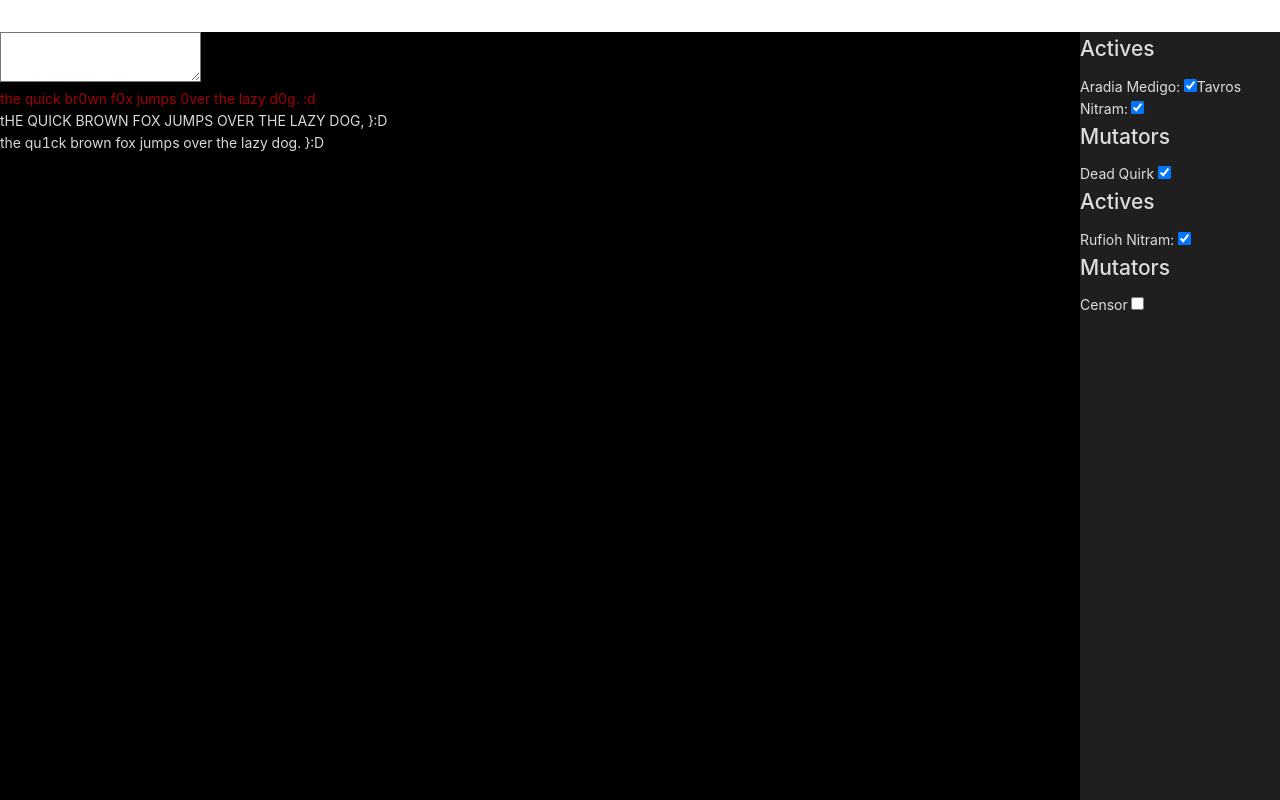
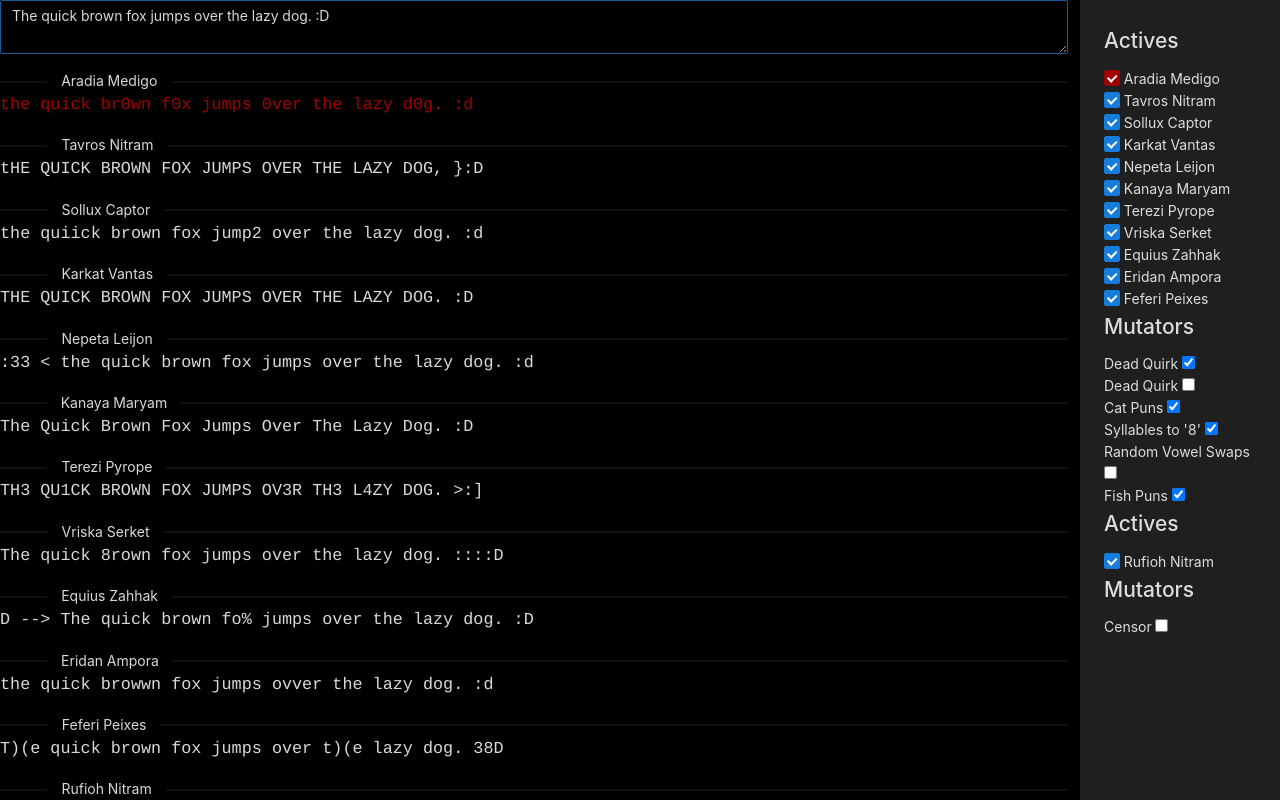
Before and after one commit to MergeCommits/Homestuck-Quirk-Generator, a React (Create React App) app: page / in a window 1280 px wide. Shown: the top 800 px of the page. Built offline with nearby package versions, Linux system fonts and the light colour scheme.

Commit message:
Started styling quirk boxes and checkboxes.

```diff
--- a/package.json
+++ b/package.json
@@ -32,6 +32,7 @@
         "lint": "eslint \"src/**/*.ts\""
     },
     "dependencies": {
+        "@gabrielfins/ripple-effect": "^1.0.3",
         "@types/jest": "^26.0.15",
         "@types/node": "^12.0.0",
         "@types/react": "^17.0.0",
--- a/src/App.css
+++ b/src/App.css
@@ -7,3 +7,11 @@
     /*text-align: center;*/
     /*min-height: 100vh;*/
 }
+
+/*
+    When focused, Ant Design checkboxes' borders highlight.
+    Revert that feature here.
+ */
+.ant-checkbox-input:focus + .ant-checkbox-inner {
+    border-color: #434343
+}
--- a/src/color-codes/color-mixins.scss
+++ b/src/color-codes/color-mixins.scss
@@ -2,6 +2,33 @@
     :root {
         --#{$identifier}-color: #a10000;
     }
+
+    .#{$identifier}-checkbox {
+        .ripple {
+            background-color: var(--#{$identifier}-color);
+            opacity: .32;
+        }
+
+        // Change Ant Design checkbox background.
+        .ant-checkbox-checked {
+            .ant-checkbox-inner {
+                border-color: var(--#{$identifier}-color);
+                background-color: var(--#{$identifier}-color);
+            }
+        }
+
+        // Change hover border.
+        .ant-checkbox, .ant-checkbox-checked {
+            &:hover .ant-checkbox-inner {
+                border-color: var(--#{$identifier}-color);
+            }
+        }
+
+        // Change hover border part 2 (when checked).
+        .ant-checkbox-checked:after {
+            border-color: var(--#{$identifier}-color);
+        }
+    }
 }
 
 @include generate-colors("aradia-medigo");
--- a/src/components/JMain.tsx
+++ b/src/components/JMain.tsx
@@ -8,10 +8,12 @@ import Quirk from "quirks/Quirk";
 import QuirkMutator from "quirks/QuirkMutator";
 
 import "color-codes/color-mixins.scss";
+import "@gabrielfins/ripple-effect";
 
-import { Layout } from "antd";
+import { Input, Layout } from "antd";
 import NavBar from "components/responsive-sidebar/NavBar/NavBar";
 import SideBar from "components/responsive-sidebar/SideBar/SideBar";
+import RippleCheckbox from "components/primitives/RippleCheckbox";
 
 interface JMainStates {
     inputText: string
@@ -113,9 +115,11 @@ export default class JMain extends React.Component<unknown, JMainStates> {
             const key = quirkKey + "-active";
 
             items.push(
-                <label key={key}>
-                    {quirk.name}: <input type={"checkbox"} checked={quirkIsActive} onChange={() => this.toggleHandler(quirkKey)}/>
-                </label>);
+                <RippleCheckbox key={key} label={quirk.name} checked={quirkIsActive}
+                    additionalClasses={`${quirk.identifier}-checkbox`}
+                    onToggle={() => this.toggleHandler(quirkKey)}
+                />
+            );
         }
 
         return (
@@ -142,24 +146,31 @@ export default class JMain extends React.Component<unknown, JMainStates> {
         );
     }
 
-    public render(): JSX.Element {
+    private renderSidebar(): JSX.Element {
         const categoryRenders = [];
         for (const category of this.categories) {
             categoryRenders.push(this.renderCategory(category));
         }
 
-        const sidebar = categoryRenders;
+        return (
+            <React.Fragment>
+                {categoryRenders}
+            </React.Fragment>
+        );
+    }
+
+    public render(): JSX.Element {
+        const sidebar = this.renderSidebar();
 
         return (
             <React.Fragment>
-                <NavBar menu={sidebar} />
+                <NavBar menu={sidebar}/>
                 <Layout>
                     <Layout.Content className="content">
-
-                        <textarea onChange={event => this.inputTextHandler(event.target.value)} defaultValue={this.defaultText}/>
+                        <Input.TextArea onChange={event => this.inputTextHandler(event.target.value)} defaultValue={this.defaultText}/>
                         {this.renderQuirks()}
                     </Layout.Content>
-                    <SideBar menu={sidebar} />
+                    <SideBar menu={sidebar}/>
                 </Layout>
             </React.Fragment>
         );
--- /dev/null
+++ b/src/components/primitives/RippleCheckbox.tsx
@@ -0,0 +1,25 @@
+import React from "react";
+import { Checkbox } from "antd";
+
+type OnToggleHandler = () => void;
+
+type JCheckboxProps = {
+    label: string,
+    checked: boolean,
+    onToggle: OnToggleHandler,
+    additionalClasses?: string
+};
+
+export default class RippleCheckbox extends React.Component<JCheckboxProps> {
+    private generateClasses(): string {
+        return "md-ripples" + (this.props.additionalClasses !== undefined ? " " + this.props.additionalClasses : "");
+    }
+
+    public render(): JSX.Element {
+        return (
+            <div className={this.generateClasses()} onClick={() => this.props.onToggle()}>
+                <Checkbox autoFocus={false} checked={this.props.checked} /> {this.props.label}
+            </div>
+        );
+    }
+}
--- a/src/components/quirk-adapters/QuirkBox.tsx
+++ b/src/components/quirk-adapters/QuirkBox.tsx
@@ -1,23 +1,37 @@
 import React, { CSSProperties } from "react";
 import Quirk from "quirks/Quirk";
+import { Divider, Typography } from "antd";
 
 type QuirkBoxProps = {
     quirk: Quirk;
 };
 
+const titleStyles: CSSProperties = {
+    marginBottom: 0
+};
+
 class QuirkBox extends React.Component<QuirkBoxProps> {
-    private generateStyles(): CSSProperties {
+    private generateTextStyles(): CSSProperties {
         const colorVar = `--${this.props.quirk.identifier}-color`;
 
         return {
-            color: `var(${colorVar})`
+            color: `var(${colorVar})`,
+            fontFamily: "\"courier-std\", courier, sans-serif",
+            fontSize: "1.2em"
         };
     }
 
     public render(): JSX.Element {
-        return <div style={this.generateStyles()}>
-            {this.props.quirk.outputText}
-        </div>;
+        return (
+            <div>
+                <Divider plain orientation={"left"} style={titleStyles}>
+                    {this.props.quirk.name}
+                </Divider>
+                <Typography.Text style={this.generateTextStyles()}>
+                    {this.props.quirk.outputText}
+                </Typography.Text>
+            </div>
+        );
     }
 }
 
--- a/src/components/responsive-sidebar/NavBar/NavBar.css
+++ b/src/components/responsive-sidebar/NavBar/NavBar.css
@@ -1,17 +1,17 @@
-.navbar {
-  background-color: white;
-  padding-left: 2rem;
-  padding-top: 1rem;
-  padding-bottom: 1rem;
+.drawer-button {
+    z-index: 1;
+    position: fixed;
+    right: 0;
+    background-color: #001529;
+    border: none;
 }
 
-@media (min-width: 992px) {
-  .menu {
-    display: none;
-  }
+.drawer-button:hover {
+    background-color: #002647;
 }
 
-.logo {
-  height: 32px;
-  margin-left: 1rem;
+@media (min-width: 768px) {
+    .drawer-button {
+        display: none;
+    }
 }
--- a/src/components/responsive-sidebar/NavBar/NavBar.tsx
+++ b/src/components/responsive-sidebar/NavBar/NavBar.tsx
@@ -9,10 +9,11 @@ export type NavBarProps = {
 
 const NavBar = (props: NavBarProps): JSX.Element => {
     const [visible, setVisible] = useState(false);
+    //className="navbar">
     return (
-        <nav className="navbar">
+        <React.Fragment>
             <Button
-                className="menu"
+                className="drawer-button"
                 type="primary"
                 icon={<MenuOutlined />}
                 onClick={() => setVisible(true)}
@@ -26,10 +27,7 @@ const NavBar = (props: NavBarProps): JSX.Element => {
             >
                 {props.menu}
             </Drawer>
-            {/*<a href="/">*/}
-            {/*    <img src={logo} className="logo" alt="logo" />*/}
-            {/*</a>*/}
-        </nav>
+        </React.Fragment>
     );
 };
 
--- a/src/components/responsive-sidebar/SideBar/SideBar.css
+++ b/src/components/responsive-sidebar/SideBar/SideBar.css
@@ -1,4 +1,9 @@
 .sidebar {
     height: 1000px;
-    margin-left: 24px;
+    margin-left: 12px;
+    padding: 24px;
 }
+
+.sidebar.ant-layout-sider-zero-width {
+    padding: 0;
+}
--- a/src/components/responsive-sidebar/SideBar/SideBar.tsx
+++ b/src/components/responsive-sidebar/SideBar/SideBar.tsx
@@ -7,7 +7,7 @@ const SideBar = (props: NavBarProps): JSX.Element => {
     return (
         <Layout.Sider
             className="sidebar"
-            breakpoint={"lg"}
+            breakpoint={"md"}
             theme="dark"
             collapsedWidth={0}
             trigger={null}
--- a/src/quirks/collections/Alternia.ts
+++ b/src/quirks/collections/Alternia.ts
@@ -1,6 +1,15 @@
 import Category from "quirks/Category";
 import Aradia from "quirks/database/alternia/Aradia";
 import Tavros from "quirks/database/alternia/Tavros";
+import Sollux from "quirks/database/alternia/Sollux";
+import Karkat from "quirks/database/alternia/Karkat";
+import Nepeta from "quirks/database/alternia/Nepeta";
+import Kanaya from "quirks/database/alternia/Kanaya";
+import Terezi from "quirks/database/alternia/Terezi";
+import Vriska from "quirks/database/alternia/Vriska";
+import Equius from "quirks/database/alternia/Equius";
+import Eridan from "quirks/database/alternia/Eridan";
+import Feferi from "quirks/database/alternia/Feferi";
 
 export default class Alternia extends Category {
     public constructor() {
@@ -8,5 +17,14 @@ export default class Alternia extends Category {
 
         this.addQuirk(new Aradia());
         this.addQuirk(new Tavros());
+        this.addQuirk(new Sollux());
+        this.addQuirk(new Karkat());
+        this.addQuirk(new Nepeta());
+        this.addQuirk(new Kanaya());
+        this.addQuirk(new Terezi());
+        this.addQuirk(new Vriska());
+        this.addQuirk(new Equius());
+        this.addQuirk(new Eridan());
+        this.addQuirk(new Feferi());
     }
 }
--- a/src/quirks/database/alternia/Vriska.ts
+++ b/src/quirks/database/alternia/Vriska.ts
@@ -7,7 +7,11 @@ export default class Vriska extends Quirk {
 
     public constructor() {
         super("Vriska Serket");
-        this.words = this.addMutator("Syllables to '8'", "Vriska's conversion of syllables that sound similar to '8' (such as ate) to the actual number.", true);
+        this.words = this.addMutator(
+            "Syllables to '8'",
+            "Vriska's conversion of syllables that sound similar to '8' (such as ate) to the actual number.",
+            true
+        );
         this.vowels = this.addMutator("Random Vowel Swaps", "Vriska's arbitrary conversion of vowels to the number '8'.", false);
     }
 
```
Also changed, not shown: 1 other file (tests, documents, lock files or other folders).
